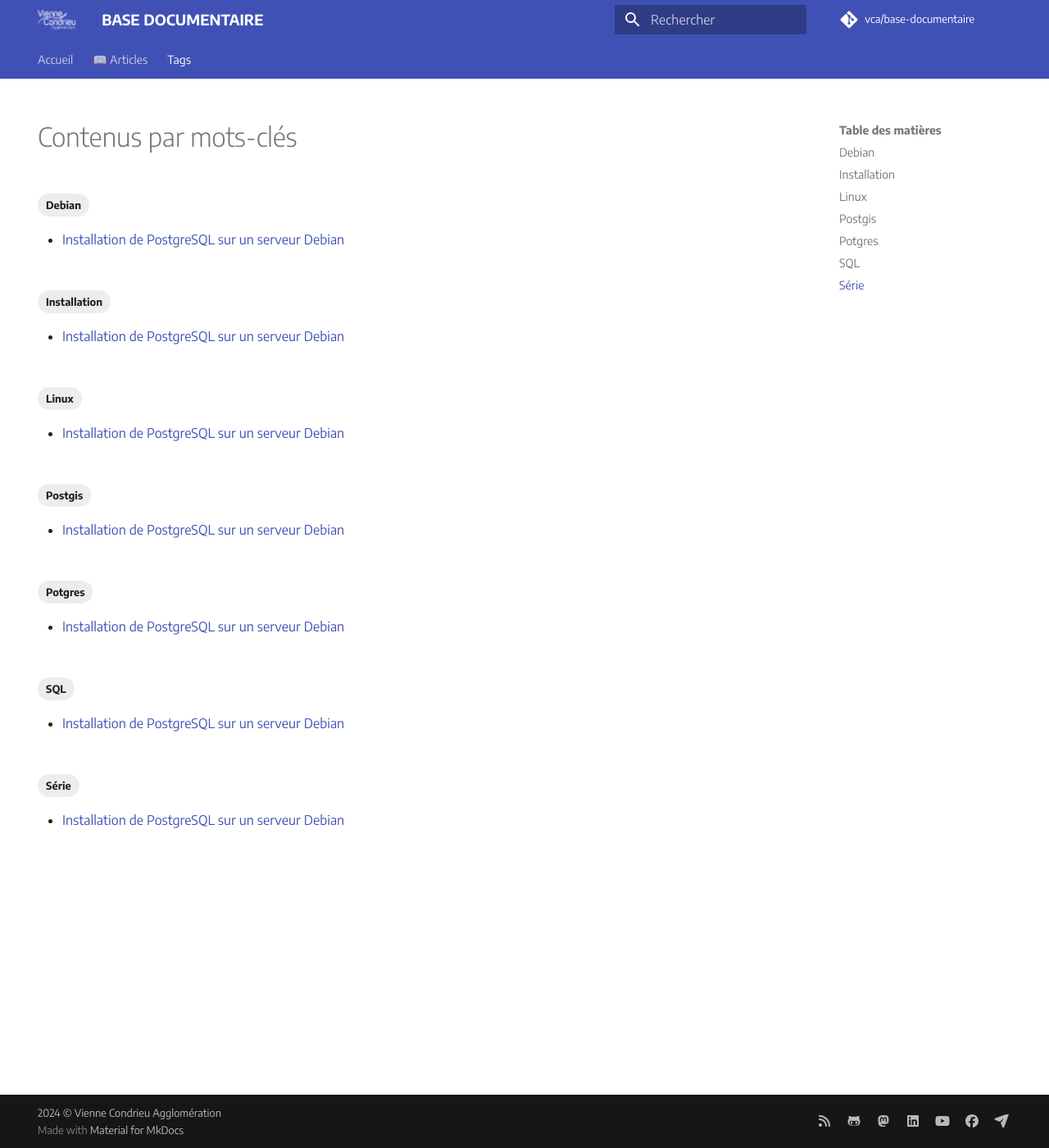
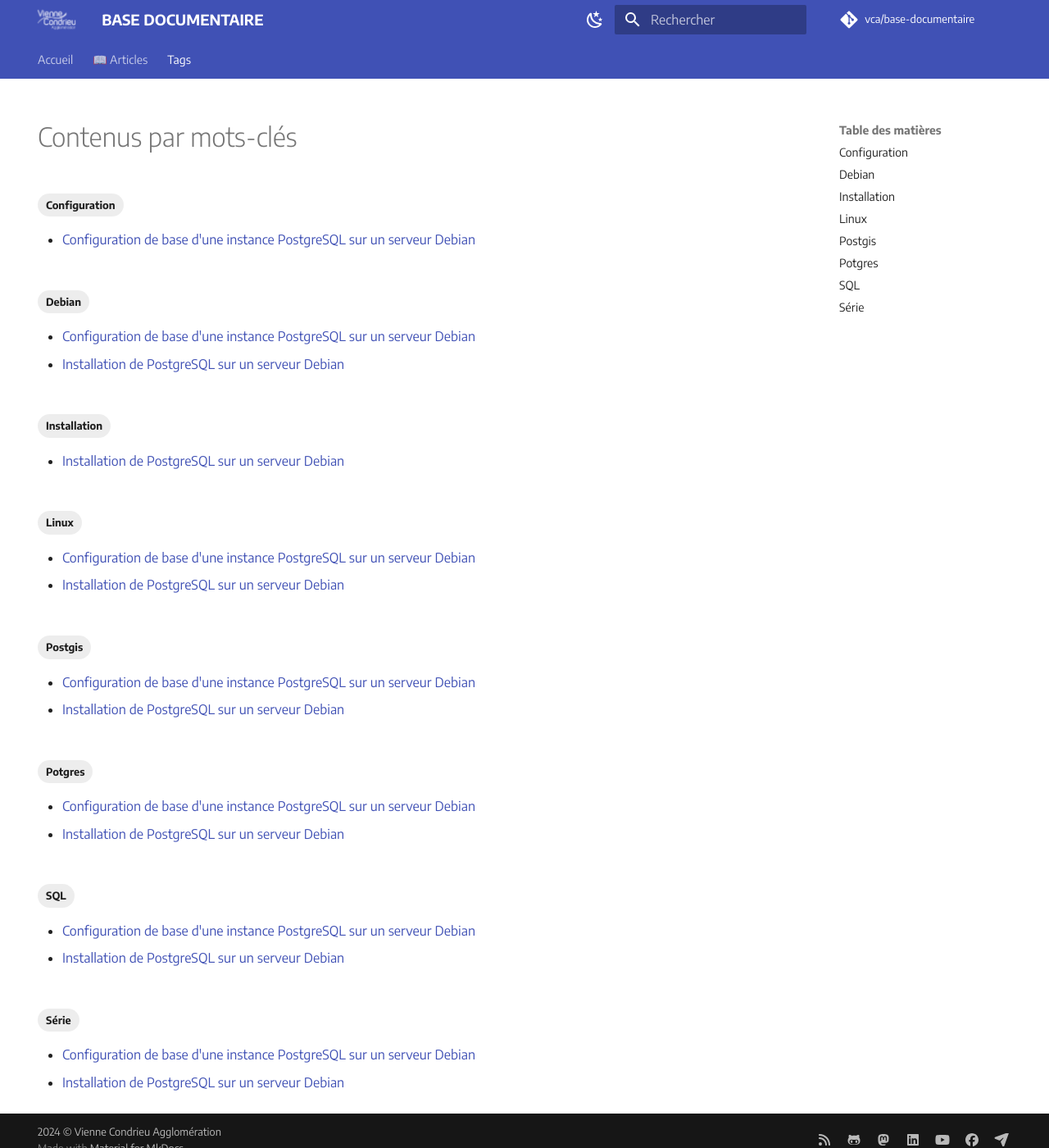
Before and after one commit to vienne-condrieu-agglomeration/igeo, an MkDocs documentation site: the page built from docs/tags.md, in a window 1280 px wide and 1400 px high. Shown: the whole window at 82% size. Built offline with MkDocs 1.6.1 and Material for MkDocs 9.7.7, drawn with Linux system fonts in a browser that asks for light colours; comment, search, counter and statistics services are not loaded.

```diff
--- /dev/null
+++ b/docs/articles/2024/2024-04-17-postgresql-configuration.md
@@ -0,0 +1,64 @@
+---
+title: Configuration de base d'une instance PostgreSQL sur un serveur Debian
+subtitle: PostgreSQL - Article N°02
+authors:
+    - Fabien ALLAMANCHE
+categories:
+    - article
+comments: false
+date: 2024-04-17
+description: PostgreSQL - Série d'articles sur l'installation, la configuration, la maintenance et l'utilisation de PostgreSQL
+icon: simple/postgresql
+license: Licence Ouverte / Open Licence - ETALAB
+robots: index, follow
+tags:
+    - Potgres
+    - Postgis
+    - SQL
+    - Debian
+    - Linux
+    - Série
+    - Configuration
+---
+
+# Configuration de base d'une instance PostgreSQL sur un serveur Debian
+
+:fontawesome-solid-calendar: Date de publication initiale : 17 avril 2024
+
+!!! abstract "Note de l'auteur"
+
+    Nous commençons une série d’articles qui se veut être un guide pour l'installation, la maintenance et l'utilisation de PostgreSQL.
+
+    Les articles couvriront l’installation et la configuration, mais aussi la mise en place de la sauvegarde, de la supervision, de la maintenance et de la réplication dans des cas simples. Ce premier article concerne l’installation.
+
+!!! info
+
+    PostgreSQL est un système de gestion de base de données relationnelle et objet (SGBDRO). C'est un outil libre disponible selon les termes d'une licence de type BSD.
+
+
+## Configuration du moteur de bases de données
+
+### Connexions
+
+### Mémoire
+
+### Parallélisation
+
+### Checkpoints
+
+### Optimisation des requêtes
+
+### Traces de PostgreSQL
+
+### Statistiques d’activité
+
+### Et le reste
+
+###  Détails sur la configuration
+
+
+## Configuration des accès
+
+## Extensions par défaut
+
+## Conclusion
--- a/mkdocs.yml
+++ b/mkdocs.yml
@@ -3,7 +3,7 @@
 site_name: BASE DOCUMENTAIRE
 site_description: >-
   Retrouvez ici toute la documentation produite par le service Information Géographique et Observatoire
-  de Vienne Condrieu AGglomération
+  de Vienne Condrieu Agglomération
 site_author: Fabien ALLAMANCHE
 # site_url: https://doc-igeo.vienne-condrieu-agglomeration.fr/
 copyright: 2024 &copy; Vienne Condrieu Agglomération
@@ -11,7 +11,7 @@ copyright: 2024 &copy; Vienne Condrieu Agglomération
 # DÉPÔT
 repo_name: vca/base-documentaire
 repo_url: https://github.com/vienne-condrieu-agglomeration/igeo
-edit_uri: edit/master/content
+edit_uri: edit/master/docs
 
 # STRUCTURE DE DOSSIER PERSONNALISÉE
 docs_dir: ./docs
@@ -24,14 +24,26 @@ theme:
   logo: assets/images/logo/vca-logo-white.png
   favicon: assets/images/logo/favicon.png
   palette:
-    primary: indigo
-    accent: pink
+    # Palette toggle for light mode
+    - scheme: default
+      primary: indigo
+      accent: pink
+      toggle:
+        icon: material/weather-night
+        name: Passer en mode sombre
+    # Palette toggle for dark mode
+    - scheme: slate
+      primary: indigo
+      accent: pink
+      toggle:
+        icon: material/weather-sunny
+        name: Passer en mode clair
   font:
     text: Encode Sans
     code: Source Code Pro
   features:
-    # - navigation.instant
-    # - navigation.instant.prefetch
+    - navigation.instant
+    - navigation.instant.prefetch
     - navigation.sections # prevents collapsible sections
     - navigation.indexes # section index pages
     - navigation.expand #expands sections by default
@@ -39,9 +51,9 @@ theme:
     - navigation.top
     - navigation.footer
     - toc.follow
-    #- toc.integrate # moves toc to the left
-    #- content.action.edit
-    #- content.action.view
+    # - toc.integrate # moves toc to the left
+    # - content.action.edit
+    # - content.action.view
     - content.code.annotate
     - content.code.copy
     # - content.code.select
@@ -93,18 +105,18 @@ extra:
 plugins:
   - search:
       lang: fr
+  - autolinks
   - awesome-pages
-  # - blog:
-  #     blog_dir: .
+
+  - glightbox
+  - mermaid2
   - tags:
       tags_file: tags.md
-  - glightbox
-  - mermaid2
-  - minify:
-      minify_css: true
-      css_files:
-        - assets/stylesheets/extra.css
-        - assets/stylesheets/home.css
+  # - minify:
+  #     minify_css: true
+  #     css_files:
+  #       - assets/stylesheets/extra.css
+  #       - assets/stylesheets/home.css
 
 # EXTENSIONS POUR AMÉLIORER markdown - https://squidfunk.github.io/mkdocs-material/getting-started/#extensions
 markdown_extensions:
```
Also changed, not shown: README.md (+10 -2 lines), 2 other files.
